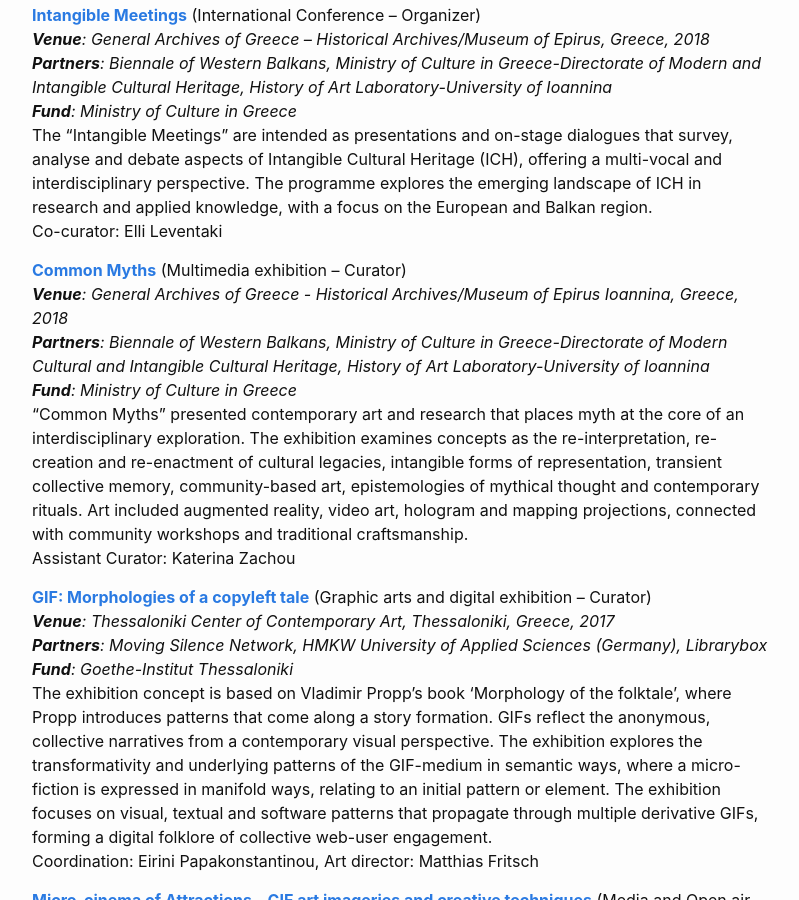
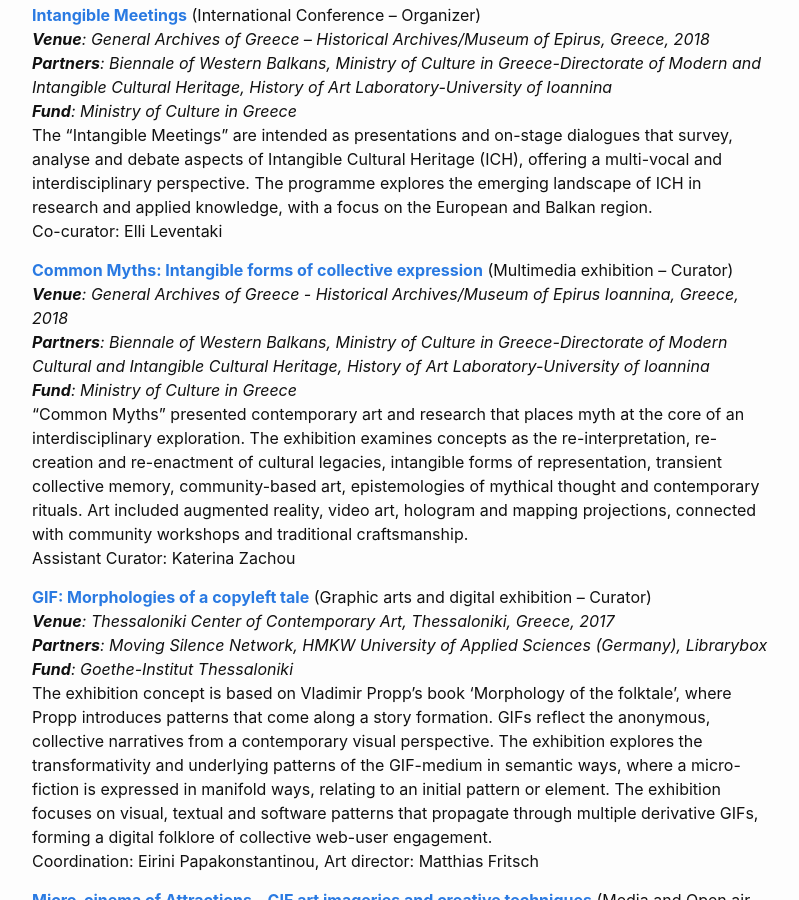
Before and after one commit to mziku/mziku.github.io, a Jekyll site: the page built from curatorial.md, in a window 1280 px wide and 900 px high, scrolled down 568 px. Shown: the whole window, without its empty margins (238-1037 px from the left). Built offline with Jekyll 4.4.1, drawn with Linux system fonts in a browser that asks for light colours.

Commit message:
Update curatorial.md

```diff
--- a/curatorial.md
+++ b/curatorial.md
@@ -25,7 +25,7 @@
 The “Intangible Meetings” are intended as presentations and on-stage dialogues that survey, analyse and debate aspects of Intangible Cultural Heritage (ICH), offering a multi-vocal and interdisciplinary perspective. The programme explores the emerging landscape of ICH in research and applied knowledge, with a focus on the European and Balkan region.
 Co-curator: Elli Leventaki
 
-[**Common Myths**](https://bowb.org/?p=5990) (Multimedia exhibition – Curator)
+[**Common Myths: Intangible forms of collective expression**](https://bowb.org/?p=5990) (Multimedia exhibition – Curator)
 *__Venue__: General Archives of Greece - Historical Archives/Museum of Epirus Ioannina, Greece, 2018*
 *__Partners__: Biennale of Western Balkans, Ministry of Culture in Greece-Directorate of Modern Cultural and Intangible Cultural Heritage, History of Art Laboratory-University of Ioannina*
 *__Fund__: Ministry of Culture in Greece*
```
